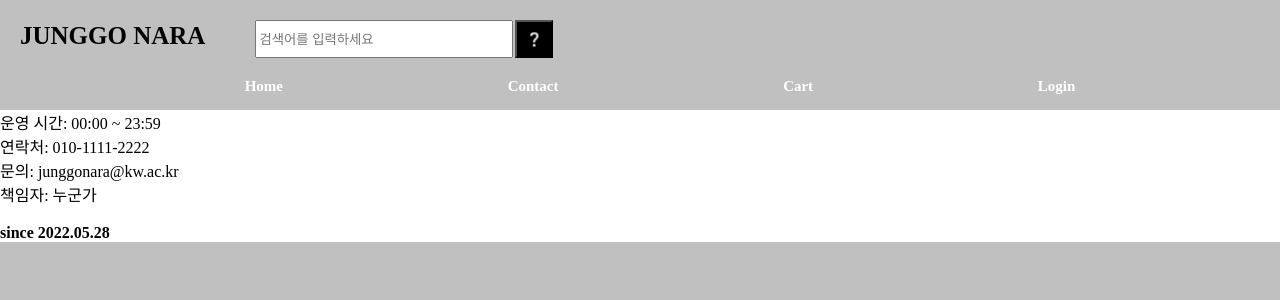
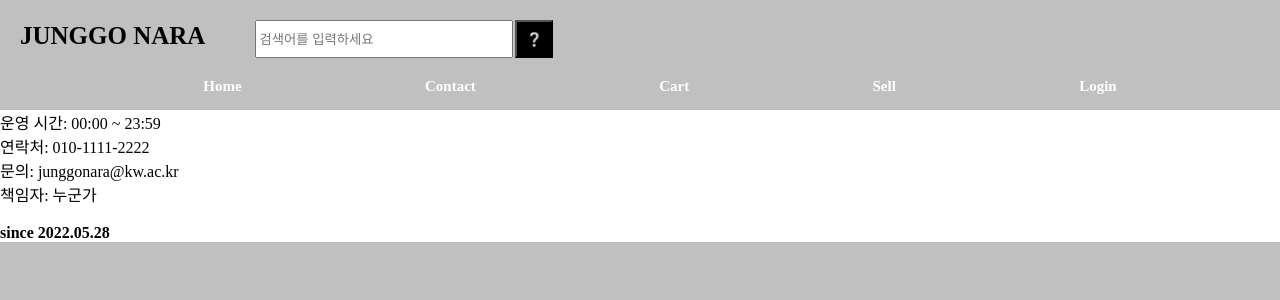
Before and after one commit to bnk159hair/-SE_Project3, a React (Create React App) app in the folder client/: page /contact in a window 1280 px wide. Shown: the top 300 px of the page. Built offline with nearby package versions, Linux system fonts and the light colour scheme.

Commit message:
[Update] sell 탭 추가

```diff
--- a/client/src/Router.js
+++ b/client/src/Router.js
@@ -7,6 +7,7 @@
 import BuyPage from './pages/BuyPage';
 import SellPage from './pages/SellPage';
 import ContactPage from './pages/ContactPage';
+import MyPage from './pages/MyPage';
 
 const Router = () => {
     return (
@@ -21,6 +22,7 @@
             <Route path="/buypage/*" element={<BuyPage />} />
             <Route path="/sellpage" element={<SellPage />} />
             <Route path="/contact" element={<ContactPage />} />
+            <Route path="/mypage" element={<MyPage />} />
 
             <Route path="/redirect" element={<Navigate to='/' />} />
             {/*Not found */}
--- a/client/src/components/NavBar.js
+++ b/client/src/components/NavBar.js
@@ -81,6 +81,7 @@
                 <Link to="/" className="category">Home</Link>
                 <Link to="/contact" className="category">Contact</Link>
                 <div className="category">Cart</div>
+                <Link to='/sellpage' className="category">Sell</Link>
                 <Link to='/login' className="category">Login</Link>
             </div>
         </div>
```
